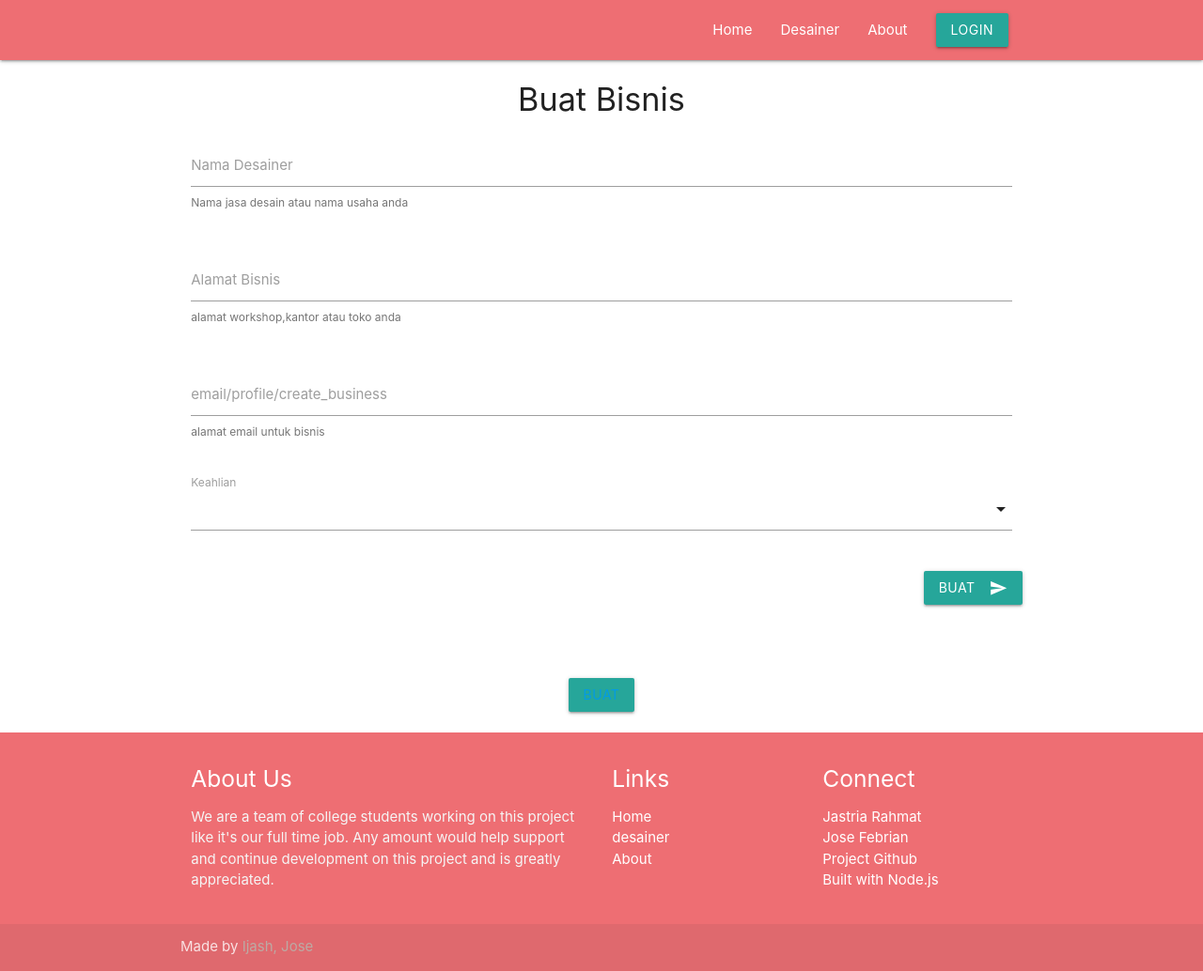
After one commit to josefebrian/outfitku-view, a Node server app: template views/profile/create_business.pug in a window 1280 px wide. The commit adds this page. Shown: the whole page at 94% size. Run offline with Node 20, Linux system fonts and the light colour scheme; the template is opened without the code that fills it, so the values that code supplies are empty; some libraries are stand-ins or nearby versions.

Commit message:
udah bisa post desain account

```diff
--- a/middleware/auth.js
+++ b/middleware/auth.js
@@ -8,10 +8,12 @@ module.exports = async function auth(req, res, next) {
 
 
   const token = req.cookies.x_auth_token;
+
   if (!token && req.authPass) return next();
   if (!token) return res.status(401).send('Access denied. No token provided'); //nanti ganti pake pug
 
   try {
+
     // const decssoded = await jwt.verify(token, privateKey)
     const decoded = await axios({
       method: 'get',
@@ -21,6 +23,7 @@ module.exports = async function auth(req, res, next) {
       url: apiServer + '/users/me'
     })
     req.user = decoded.data;
+    axios.defaults.headers.common["x-auth-token"] = token;
     next();
   } catch (ex) {
     console.log(ex.response.data)
--- a/routes/auth.js
+++ b/routes/auth.js
@@ -19,6 +19,8 @@ router.post('/login', async (req, res) => {
       password: req.body.password
     })
     // console.log(result.data);
+
+    axios.defaults.headers.common["x-auth-token"] = result.data;
 
     if (req.body.remember) {
       res.cookie('x_auth_token', result.data, { maxAge: 86400000 });
--- a/views/designers/designers.pug
+++ b/views/designers/designers.pug
@@ -3,7 +3,7 @@ head
   include ../includes/head.pug
   include ../includes/loginmodal.pug
   include ../includes/script.pug
-  title Document
+  title #{siteName} - Desainer
 body
   include ../includes/header.pug
   main
--- a/views/home/home.pug
+++ b/views/home/home.pug
@@ -3,7 +3,7 @@ head
   include ../includes/head.pug
   include ../includes/loginmodal.pug
   include ../includes/script.pug
-  title Document
+  title #{siteName} - Document
 body
   include ../includes/header.pug
   main
@@ -17,7 +17,7 @@ body
               //- i.medium.material-icons(style="text-shadow: 0px 6px 10px #0000002e;")=judul
               //- //- span(style="text-shadow: 0px 6px 10px #0000002e;")=judul
           .row.center
-            h1.white-text.text-lighten-2(style="text-shadow: 0px 3px 1px #0000002e;")=judul
+            h1.white-text.text-lighten-2(style="text-shadow: 0px 3px 1px #0000002e;") #{siteName.toUpperCase()}
             h5.header.col.s12.light.white-text.text-lighten-2(style="text-shadow: 0px 3px 1px #0000002e;") "Mulai, Rangkai, Nilai, Pakai"
           .row.center
             a#download-button.btn-large.waves-effect.waves-light.lighten-1(href=link.designer class= `${colorTheme}`) mulai
--- a/views/includes/header.pug
+++ b/views/includes/header.pug
@@ -1,7 +1,7 @@
 .navbar-fixed
   nav(role="navigation" class= `${colorTheme}`)
     .nav-wrapper.container
-      a#logo-container.brand-logo(href='/')=judul
+      a#logo-container.brand-logo(href='/') #{siteName.toUpperCase()}
         //- i.large.material-icons explore
       ul.right.hide-on-med-and-down
         li
--- /dev/null
+++ b/views/profile/create_business.pug
@@ -0,0 +1,51 @@
+html(lang="en")
+head
+  include ../includes/head.pug
+  include ../includes/loginmodal.pug
+  include ../includes/script.pug
+  title #{siteName} - Buat Akun Desainer
+body
+  include ../includes/header.pug
+  main
+
+    h4.center Buat Bisnis
+    .container
+      .row
+        form(action="/profile/create_business" method="post").col.s12
+          .row
+            .input-field.col.s12
+              input#businessName.validate(name="businessName" type='text')
+              label(for='businessName') Nama Desainer
+              span.helper-text Nama jasa desain atau nama usaha anda
+          .row
+            .input-field.col.s12
+              input#businessAddress.validate(name="businessAddress" type='text')
+              label(for='businessAddress') Alamat Bisnis
+              span.helper-text alamat workshop,kantor atau toko anda
+          .row
+            .input-field.col.s12
+              input#businessEmail.validate(name="businessEmail" type='email')
+              label(for='businessEmail') email/profile/create_business
+              span.helper-text alamat email untuk bisnis
+          .row
+            .input-field.col.s12
+              select(multiple name="expertise").icons#expertise
+                each category, index in categories
+                  option.left(value=category._id data-icon=link.imgCDN+'categories/'+category.mainImage) #{category.name}
+
+              label Keahlian
+          .row.right
+            button.btn.waves-effect.waves-light(type='submit' class= `${colorTheme}`)
+              | Buat
+              i.material-icons.right send
+
+
+    br
+    .center
+      button.waves-effect.waves-light.btn( class= `${colorTheme}`)
+        a(href="/kirim" ) Buat
+    br
+
+
+
+  include ../includes/footer.pug
--- a/views/profile/logout.pug
+++ b/views/profile/logout.pug
@@ -8,4 +8,4 @@ body
 
       h3 logout sukses.
       .btn(class= `${colorTheme}`)
-        a(href= "/" ) kembali ke home
+        a(href= "/" ) kembali ke halaman utama
```
Also changed, not shown: routes/views.js (+33 -1 lines), views/profile/profile.pug (+10 -0 lines).
